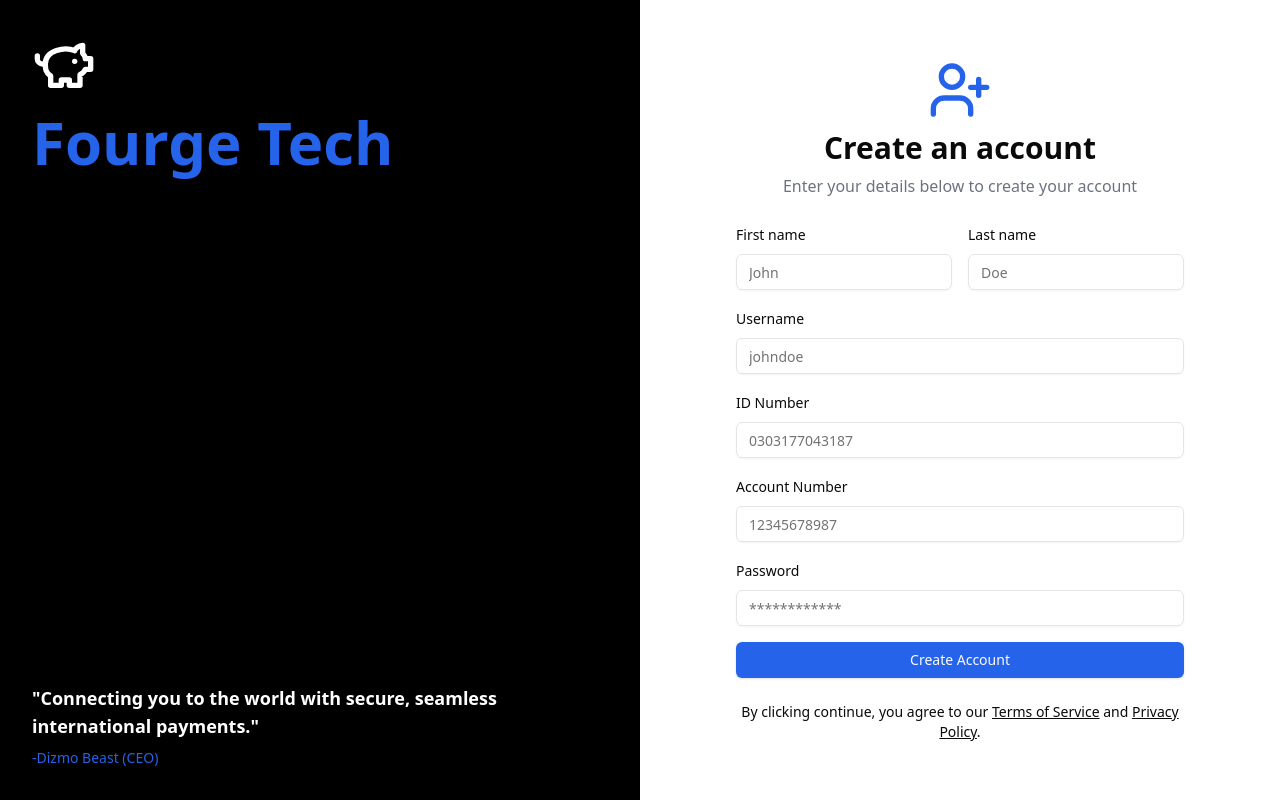
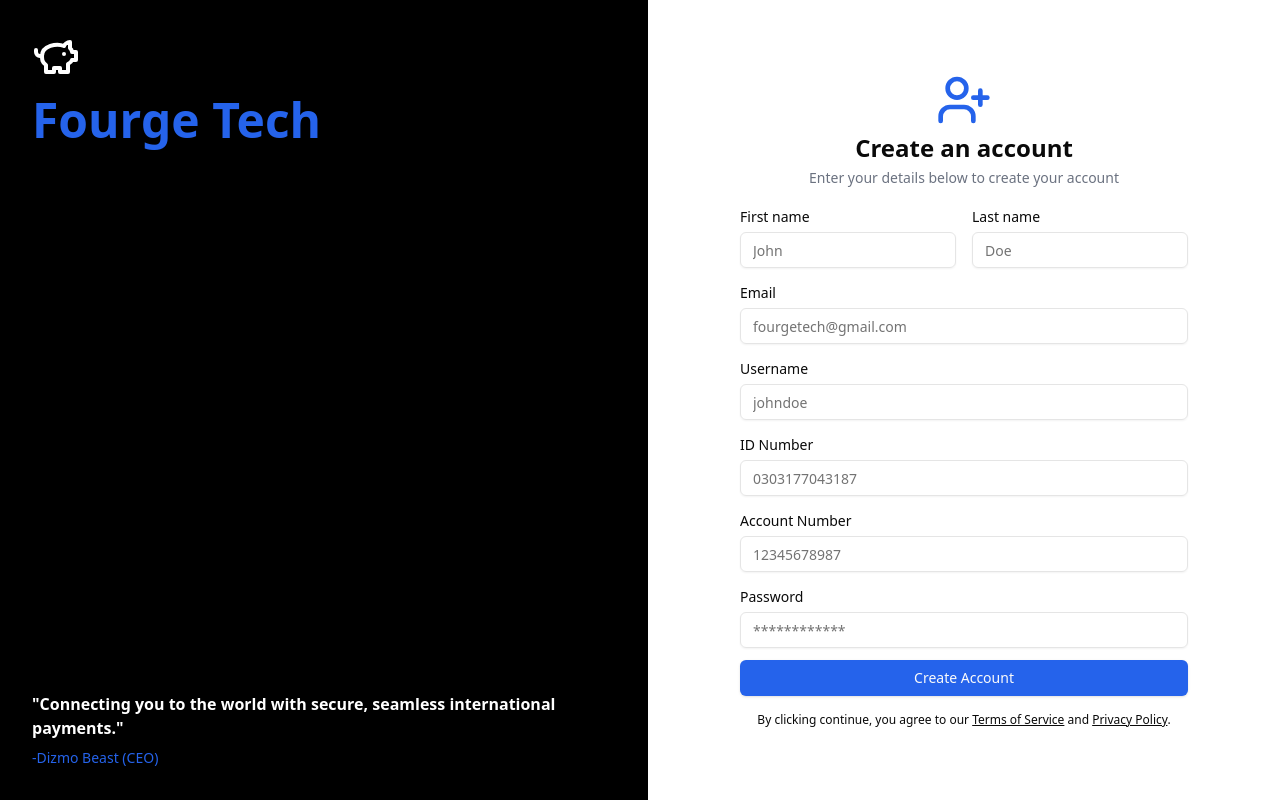
Before and after one commit to FourgeTech/APDS7311-POE-FRONTEND, a React (Vite) app: page /register in a window 1280 px wide. Built offline with nearby package versions, Linux system fonts and the light colour scheme.

Commit message:
Register working oh yeahhhh

```diff
--- a/src/components/Auth/Register.tsx
+++ b/src/components/Auth/Register.tsx
@@ -21,12 +21,12 @@ export default function Register() {
       .required("Username is required")
       .min(6, "Username must be at least 6 characters")
       .max(15, "Username must not exceed 15 characters")
-      .test(
-        "is-alphanumeric",
-        "Username can only contain letters and numbers",
-        (value) => !value || /^[a-zA-Z0-9]*$/.test(value)
-      ),
-    idNumber: Yup.string()
+      .matches(/^[a-zA-Z0-9]*$/, "Username can only contain letters and numbers"),
+
+    email: Yup.string()
+    .required("Email is required"),
+
+    IDNumber: Yup.string()
       .required("ID Number is required")
       .min(13, "ID Number must be 13 digits long")
       .max(13, "ID Number must be 13 digits long")
@@ -35,8 +35,8 @@ export default function Register() {
       ),
     accountNumber: Yup.string()
       .required("Account Number is required")
-      .min(13, "Account Number must be 11 digits long")
-      .max(13, "Account Number must be 11 digits long")
+      .min(11, "Account Number must be 11 digits long")
+      .max(11, "Account Number must be 11 digits long")
       .test("is-numeric", "Account Number must be numeric", (value) =>
         /^\d*$/.test(value)
       ),
@@ -54,8 +54,9 @@ export default function Register() {
     initialValues: {
       firstName: "",
       lastName: "",
+      email: "",
       username: "",
-      idNumber: "",
+      IDNumber: "",
       accountNumber: "",
       password: "",
     },
@@ -77,11 +78,11 @@ export default function Register() {
     <div className="flex min-h-screen">
       <div className="flex-1 bg-black p-8 flex flex-col justify-between">
         <div>
-          <PiggyBank className="h-16 w-16 text-white" />
-          <h1 className="text-6xl font-bold text-blue-600 mt-4">Fourge Tech</h1>
+          <PiggyBank className="h-12 w-12 text-white" />
+          <h1 className="text-5xl font-bold text-blue-600 mt-4">Fourge Tech</h1>
         </div>
         <div className="text-white">
-          <p className="text-lg font-semibold mb-2">
+          <p className="text-base font-semibold mb-2">
             "Connecting you to the world with secure, seamless international
             payments."
           </p>
@@ -89,21 +90,21 @@ export default function Register() {
         </div>
       </div>
 
-      <div className="flex-1 p-8 flex items-center justify-center">
-        <div className="w-full max-w-md space-y-6">
-          <div className="space-y-2 text-center">
+      <div className="flex-1 p-6 flex items-center justify-center">
+        <div className="w-full max-w-md space-y-4">
+          <div className="space-y-1 text-center">
             <div className="flex justify-center">
-              <UserPlus className="h-16 w-16 text-blue-600" />
+              <UserPlus className="h-14 w-14 text-blue-600" />
             </div>
-            <h2 className="text-3xl font-bold">Create an account</h2>
-            <p className="text-gray-500 dark:text-gray-400">
+            <h2 className="text-2xl font-bold">Create an account</h2>
+            <p className="text-gray-500 dark:text-gray-400 text-sm">
               Enter your details below to create your account
             </p>
           </div>
-          <form className="space-y-4" onSubmit={formik.handleSubmit}>
+          <form className="space-y-3" onSubmit={formik.handleSubmit}>
             <div className="grid grid-cols-2 gap-4">
-              <div className="space-y-2">
-                <Label htmlFor="first-name">First name</Label>
+              <div className="space-y-1">
+                <Label htmlFor="first-name" className="text-sm">First name</Label>
                 <Input
                   id="first-name"
                   placeholder="John"
@@ -115,13 +116,13 @@ export default function Register() {
                   }`}
                 />
                 {formik.touched.firstName && formik.errors.firstName ? (
-                  <div className="text-red-500 text-sm mt-1">
+                  <div className="text-red-500 text-xs mt-1">
                     {formik.errors.firstName}
                   </div>
                 ) : null}
               </div>
-              <div className="space-y-2">
-                <Label htmlFor="last-name">Last name</Label>
+              <div className="space-y-1">
+                <Label htmlFor="last-name" className="text-sm">Last name</Label>
                 <Input
                   id="last-name"
                   placeholder="Doe"
@@ -133,14 +134,32 @@ export default function Register() {
                   }`}
                 />
                 {formik.touched.lastName && formik.errors.lastName ? (
-                  <div className="text-red-500 text-sm mt-1">
+                  <div className="text-red-500 text-xs mt-1">
                     {formik.errors.lastName}
                   </div>
                 ) : null}
               </div>
             </div>
-            <div className="space-y-2">
-              <Label htmlFor="username">Username</Label>
+            <div className="space-y-1">
+              <Label htmlFor="email" className="text-sm">Email</Label>
+              <Input
+                id="email"
+                placeholder="fourgetech@gmail.com"
+                {...formik.getFieldProps("email")}
+                className={`w-full ${
+                  formik.touched.email && formik.errors.email
+                    ? "border-red-500"
+                    : ""
+                }`}
+              />
+              {formik.touched.email && formik.errors.email ? (
+                <div className="text-red-500 text-xs mt-1">
+                  {formik.errors.email}
+                </div>
+              ) : null}
+            </div>
+            <div className="space-y-1">
+              <Label htmlFor="username" className="text-sm">Username</Label>
               <Input
                 id="username"
                 placeholder="johndoe"
@@ -152,31 +171,31 @@ export default function Register() {
                 }`}
               />
               {formik.touched.username && formik.errors.username ? (
-                <div className="text-red-500 text-sm mt-1">
+                <div className="text-red-500 text-xs mt-1">
                   {formik.errors.username}
                 </div>
               ) : null}
             </div>
-            <div className="space-y-2">
-              <Label htmlFor="id-number">ID Number</Label>
+            <div className="space-y-1">
+              <Label htmlFor="IDNumber" className="text-sm">ID Number</Label>
               <Input
-                id="id-number"
+                id="IDNumber"
                 placeholder="0303177043187"
-                {...formik.getFieldProps("idNumber")}
+                {...formik.getFieldProps("IDNumber")}
                 className={`${
-                  formik.touched.idNumber && formik.errors.idNumber
+                  formik.touched.IDNumber && formik.errors.IDNumber
                     ? "border-red-500"
                     : ""
                 }`}
               />
-              {formik.touched.idNumber && formik.errors.idNumber ? (
-                <div className="text-red-500 text-sm mt-1">
-                  {formik.errors.idNumber}
+              {formik.touched.IDNumber && formik.errors.IDNumber ? (
+                <div className="text-red-500 text-xs mt-1">
+                  {formik.errors.IDNumber}
                 </div>
               ) : null}
             </div>
-            <div className="space-y-2">
-              <Label htmlFor="account-number">Account Number</Label>
+            <div className="space-y-1">
+              <Label htmlFor="account-number" className="text-sm">Account Number</Label>
               <Input
                 id="account-number"
                 placeholder="12345678987"
@@ -188,13 +207,13 @@ export default function Register() {
                 }`}
               />
               {formik.touched.accountNumber && formik.errors.accountNumber ? (
-                <div className="text-red-500 text-sm mt-1">
+                <div className="text-red-500 text-xs mt-1">
                   {formik.errors.accountNumber}
                 </div>
               ) : null}
             </div>
-            <div className="space-y-2">
-              <Label htmlFor="password">Password</Label>
+            <div className="space-y-1">
+              <Label htmlFor="password" className="text-sm">Password</Label>
               <Input
                 id="password"
                 placeholder="************"
@@ -207,7 +226,7 @@ export default function Register() {
                 }`}
               />
               {formik.touched.password && formik.errors.password ? (
-                <div className="text-red-500 text-sm mt-1">
+                <div className="text-red-500 text-xs mt-1">
                   {formik.errors.password}
                 </div>
               ) : null}
@@ -220,7 +239,7 @@ export default function Register() {
               {loading ? "Registering..." : "Create Account"}
             </Button>
           </form>
-          <div className="text-center text-sm">
+          <div className="text-center text-xs">
             By clicking continue, you agree to our{" "}
             <a className="underline" href="#">
               Terms of Service
--- a/src/contexts/AuthContext.tsx
+++ b/src/contexts/AuthContext.tsx
@@ -12,8 +12,9 @@ interface User {
 interface RegisterValues {
     firstName: string;
     lastName: string;
+    email: string;
     username: string;
-    idNumber: string;
+    IdNumber: string;
     accountNumber: string;
     password: string;
 }
@@ -74,15 +75,7 @@ export const AuthProvider = ({ children }: { children: ReactNode }) => {
 
             if (response.ok) {
                 const responseData = await response.json();
-                const newUser: User = {
-                    customerID: responseData.customerID,
-                    firstName: responseData.user.firstName,
-                    lastName: responseData.user.lastName,
-                    username: responseData.user.username,
-                    email: responseData.user.email,
-                };
-                setUser(newUser); // Set the newly registered user
-                console.log("Registration successful:", newUser);
+                console.log("Registration successful:");
             } else {
                 console.log(await response.json());
             }
```
